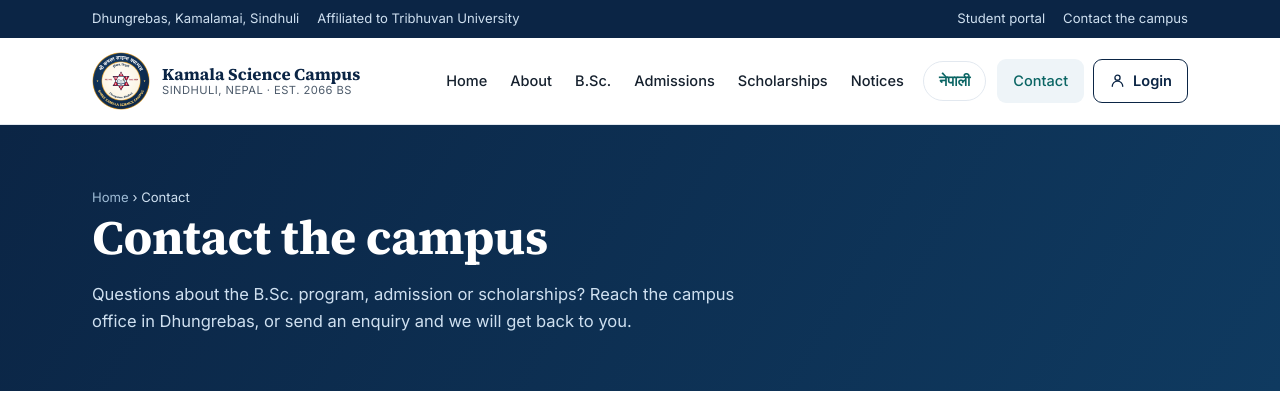
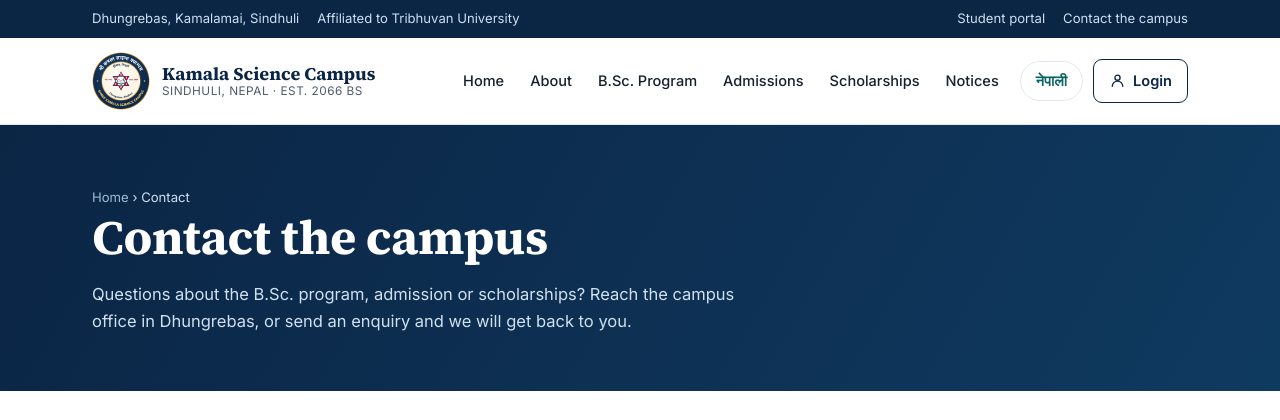
Before and after one commit to newstep12/KamalaScienceCampus, a PHP site: page /contact.html in a window 1280 px wide. Shown: the top 420 px of the page. Run offline with PHP 8.4, Linux system fonts and the light colour scheme.

Commit message:
Drop Contact from the navigation, leaving Login as its only button
Contact was in the navigation three times over — the top bar links to it,
the footer links to it, and every page but programs.html links to it in the
body — so it was the item to give up now that the row also carries Login.
Login is left as the single button on the right, which reads more clearly
than two buttons competing beside each other.

Its ~104px pays back the compromises the Login button forced last commit:
"B.Sc." is "B.Sc. Program" again and the wordmark returns to its own size.
Nav links keep 2px less padding and a hair less type size, which is the
least visible way to hold a margin: measured with the web fonts blocked the
row needs 1045px, so the menu button goes back to taking over below 1120px
rather than 1140px — in main.js too.

The .nav-cta rules went with it; Contact was their only user.

Co-Authored-By: Claude Opus 5 <noreply@anthropic.com>

```diff
--- a/assets/css/styles.css
+++ b/assets/css/styles.css
@@ -105,9 +105,9 @@ p:last-child { margin-bottom: 0; }
 .brand-text { display: flex; flex-direction: column; line-height: 1.15; }
 .brand-name {
   font-family: var(--serif); font-weight: 700;
-  font-size: 1.04rem; color: var(--navy);
+  font-size: 1.12rem; color: var(--navy);
 }
-.brand-sub { font-size: .7rem; color: var(--ink-soft); letter-spacing: .04em; text-transform: uppercase; }
+.brand-sub { font-size: .74rem; color: var(--ink-soft); letter-spacing: .04em; text-transform: uppercase; }
 
 .nav-toggle {
   display: none;
@@ -116,21 +116,16 @@ p:last-child { margin-bottom: 0; }
 }
 
 .nav ul {
-  display: flex; align-items: center; gap: 3px;
+  display: flex; align-items: center; gap: 4px;
   list-style: none; margin: 0; padding: 0;
 }
 .nav a {
-  display: block; padding: 9px 10px;
+  display: block; padding: 9px 11px;
   border-radius: var(--radius-sm);
   color: var(--ink); font-size: .91rem; font-weight: 500;
 }
 .nav a:hover { background: var(--bg-tint); text-decoration: none; }
 .nav a[aria-current="page"] { color: var(--teal-600); background: var(--bg-tint); }
-.nav .nav-cta {
-  background: var(--navy); color: #fff; margin-left: 8px; padding: 10px 16px;
-}
-.nav .nav-cta:hover { background: var(--navy-700); }
-
 /* Portal sign-in — the last item on the right of the navigation. Outlined so
    it reads as a second action without competing with the Contact button. */
 .nav .nav-login {
@@ -439,9 +434,9 @@ textarea { min-height: 130px; resize: vertical; }
   .split, .contact-grid { grid-template-columns: 1fr; gap: 30px; }
 }
 
-/* On one line the English navigation needs the wrap at its full width, so it
-   only fits from 1140px up. Narrower than that the menu button takes over. */
-@media (max-width: 1139px) {
+/* On one line the English navigation needs about 1090px, measured with the
+   web fonts blocked. Narrower than that, the menu button takes over. */
+@media (max-width: 1120px) {
   .nav-toggle { display: block; }
   .nav {
     position: absolute; left: 0; right: 0; top: 100%;
@@ -453,7 +448,6 @@ textarea { min-height: 130px; resize: vertical; }
   .nav.open { display: block; }
   .nav ul { flex-direction: column; align-items: stretch; gap: 2px; }
   .nav a { padding: 12px 10px; }
-  .nav .nav-cta { margin: 10px 0 0; text-align: center; }
   .nav .nav-login { display: flex; margin: 8px 0 0; justify-content: center; }
   .site-header .wrap { position: relative; }
 }
@@ -519,7 +513,7 @@ table.table-kv th[scope="row"] {
   margin-inline-start: 6px;
 }
 .nav .lang-switch:hover { background: var(--bg-tint); text-decoration: none; }
-@media (max-width: 1139px) {
+@media (max-width: 1120px) {
   .nav .lang-switch { margin: 8px 0 0; text-align: center; }
 }
 
--- a/assets/js/main.js
+++ b/assets/js/main.js
@@ -24,7 +24,7 @@
 
     nav.addEventListener("click", function (e) {
       // Matches the menu-button breakpoint in styles.css
-      if (e.target.tagName === "A" && window.innerWidth <= 1139) {
+      if (e.target.tagName === "A" && window.innerWidth <= 1120) {
         nav.classList.remove("open");
         toggle.setAttribute("aria-expanded", "false");
         toggle.textContent = "☰ Menu";
--- a/contact.html
+++ b/contact.html
@@ -11,7 +11,7 @@
 <link rel="preconnect" href="https://fonts.googleapis.com">
 <link rel="preconnect" href="https://fonts.gstatic.com" crossorigin>
 <link rel="stylesheet" href="https://fonts.googleapis.com/css2?family=Inter:wght@400;500;600;700&family=Source+Serif+4:opsz,wght@8..60,600;8..60,700&family=Noto+Sans+Devanagari:wght@400;500;600&display=swap">
-<link rel="stylesheet" href="assets/css/styles.css?v=9f36a5ecde">
+<link rel="stylesheet" href="assets/css/styles.css?v=dddff58d9f">
 <link rel="icon" type="image/png" sizes="192x192" href="assets/img/logo-192.png">
 </head>
 <body data-page="contact">
@@ -47,12 +47,11 @@
       <ul>
         <li><a href="index.html" data-nav="home">Home</a></li>
         <li><a href="about.html" data-nav="about">About</a></li>
-        <li><a href="programs.html" data-nav="programs">B.Sc.</a></li>
+        <li><a href="programs.html" data-nav="programs">B.Sc. Program</a></li>
         <li><a href="admissions.html" data-nav="admissions">Admissions</a></li>
         <li><a href="scholarships.html" data-nav="scholarships">Scholarships</a></li>
         <li><a href="notices.php" data-nav="notices">Notices</a></li>
         <li><a class="lang-switch" href="ne/contact.html" hreflang="ne" lang="ne">नेपाली</a></li>
-        <li><a class="nav-cta" href="contact.html" data-nav="contact">Contact</a></li>
         <li><a class="nav-login" href="portal/index.php"><svg viewBox="0 0 24 24" fill="none" stroke="currentColor" stroke-width="1.9" stroke-linecap="round" stroke-linejoin="round" aria-hidden="true" focusable="false"><circle cx="12" cy="8" r="3.6"/><path d="M4.6 20.2a7.4 7.4 0 0 1 14.8 0"/></svg><span>Login</span></a></li>
       </ul>
     </nav>
@@ -229,7 +228,7 @@
   </div>
 </footer>
 
-<script src="assets/js/main.js?v=9f36a5ecde"></script>
+<script src="assets/js/main.js?v=dddff58d9f"></script>
 
 </body>
 </html>
--- a/ne/about.html
+++ b/ne/about.html
@@ -11,7 +11,7 @@
 <link rel="preconnect" href="https://fonts.googleapis.com">
 <link rel="preconnect" href="https://fonts.gstatic.com" crossorigin>
 <link rel="stylesheet" href="https://fonts.googleapis.com/css2?family=Inter:wght@400;500;600;700&family=Source+Serif+4:opsz,wght@8..60,600;8..60,700&family=Noto+Sans+Devanagari:wght@400;500;600&display=swap">
-<link rel="stylesheet" href="../assets/css/styles.css?v=9f36a5ecde">
+<link rel="stylesheet" href="../assets/css/styles.css?v=dddff58d9f">
 <link rel="icon" type="image/png" sizes="192x192" href="../assets/img/logo-192.png">
 </head>
 <body data-page="about" class="lang-ne">
@@ -52,7 +52,6 @@
         <li><a href="scholarships.html" data-nav="scholarships">छात्रवृत्ति</a></li>
         <li><a href="../notices.php?lang=ne" data-nav="notices">सूचना</a></li>
         <li><a class="lang-switch" href="../about.html" hreflang="en" lang="en">English</a></li>
-        <li><a class="nav-cta" href="contact.html" data-nav="contact">सम्पर्क</a></li>
         <li><a class="nav-login" href="../portal/index.php?lang=ne"><svg viewBox="0 0 24 24" fill="none" stroke="currentColor" stroke-width="1.9" stroke-linecap="round" stroke-linejoin="round" aria-hidden="true" focusable="false"><circle cx="12" cy="8" r="3.6"/><path d="M4.6 20.2a7.4 7.4 0 0 1 14.8 0"/></svg><span>लग इन</span></a></li>
       </ul>
     </nav>
@@ -458,7 +457,7 @@
   </div>
 </footer>
 
-<script src="../assets/js/main.js?v=9f36a5ecde"></script>
+<script src="../assets/js/main.js?v=dddff58d9f"></script>
 
 </body>
 </html>
--- a/ne/admissions.html
+++ b/ne/admissions.html
@@ -11,7 +11,7 @@
 <link rel="preconnect" href="https://fonts.googleapis.com">
 <link rel="preconnect" href="https://fonts.gstatic.com" crossorigin>
 <link rel="stylesheet" href="https://fonts.googleapis.com/css2?family=Inter:wght@400;500;600;700&family=Source+Serif+4:opsz,wght@8..60,600;8..60,700&family=Noto+Sans+Devanagari:wght@400;500;600&display=swap">
-<link rel="stylesheet" href="../assets/css/styles.css?v=9f36a5ecde">
+<link rel="stylesheet" href="../assets/css/styles.css?v=dddff58d9f">
 <link rel="icon" type="image/png" sizes="192x192" href="../assets/img/logo-192.png">
 </head>
 <body data-page="admissions" class="lang-ne">
@@ -52,7 +52,6 @@
         <li><a href="scholarships.html" data-nav="scholarships">छात्रवृत्ति</a></li>
         <li><a href="../notices.php?lang=ne" data-nav="notices">सूचना</a></li>
         <li><a class="lang-switch" href="../admissions.html" hreflang="en" lang="en">English</a></li>
-        <li><a class="nav-cta" href="contact.html" data-nav="contact">सम्पर्क</a></li>
         <li><a class="nav-login" href="../portal/index.php?lang=ne"><svg viewBox="0 0 24 24" fill="none" stroke="currentColor" stroke-width="1.9" stroke-linecap="round" stroke-linejoin="round" aria-hidden="true" focusable="false"><circle cx="12" cy="8" r="3.6"/><path d="M4.6 20.2a7.4 7.4 0 0 1 14.8 0"/></svg><span>लग इन</span></a></li>
       </ul>
     </nav>
@@ -290,7 +289,7 @@
   </div>
 </footer>
 
-<script src="../assets/js/main.js?v=9f36a5ecde"></script>
+<script src="../assets/js/main.js?v=dddff58d9f"></script>
 
 </body>
 </html>
--- a/ne/contact.html
+++ b/ne/contact.html
@@ -11,7 +11,7 @@
 <link rel="preconnect" href="https://fonts.googleapis.com">
 <link rel="preconnect" href="https://fonts.gstatic.com" crossorigin>
 <link rel="stylesheet" href="https://fonts.googleapis.com/css2?family=Inter:wght@400;500;600;700&family=Source+Serif+4:opsz,wght@8..60,600;8..60,700&family=Noto+Sans+Devanagari:wght@400;500;600&display=swap">
-<link rel="stylesheet" href="../assets/css/styles.css?v=9f36a5ecde">
+<link rel="stylesheet" href="../assets/css/styles.css?v=dddff58d9f">
 <link rel="icon" type="image/png" sizes="192x192" href="../assets/img/logo-192.png">
 </head>
 <body data-page="contact" class="lang-ne">
@@ -52,7 +52,6 @@
         <li><a href="scholarships.html" data-nav="scholarships">छात्रवृत्ति</a></li>
         <li><a href="../notices.php?lang=ne" data-nav="notices">सूचना</a></li>
         <li><a class="lang-switch" href="../contact.html" hreflang="en" lang="en">English</a></li>
-        <li><a class="nav-cta" href="contact.html" data-nav="contact">सम्पर्क</a></li>
         <li><a class="nav-login" href="../portal/index.php?lang=ne"><svg viewBox="0 0 24 24" fill="none" stroke="currentColor" stroke-width="1.9" stroke-linecap="round" stroke-linejoin="round" aria-hidden="true" focusable="false"><circle cx="12" cy="8" r="3.6"/><path d="M4.6 20.2a7.4 7.4 0 0 1 14.8 0"/></svg><span>लग इन</span></a></li>
       </ul>
     </nav>
@@ -226,7 +225,7 @@
   </div>
 </footer>
 
-<script src="../assets/js/main.js?v=9f36a5ecde"></script>
+<script src="../assets/js/main.js?v=dddff58d9f"></script>
 
 </body>
 </html>
--- a/ne/index.html
+++ b/ne/index.html
@@ -11,7 +11,7 @@
 <link rel="preconnect" href="https://fonts.googleapis.com">
 <link rel="preconnect" href="https://fonts.gstatic.com" crossorigin>
 <link rel="stylesheet" href="https://fonts.googleapis.com/css2?family=Inter:wght@400;500;600;700&family=Source+Serif+4:opsz,wght@8..60,600;8..60,700&family=Noto+Sans+Devanagari:wght@400;500;600&display=swap">
-<link rel="stylesheet" href="../assets/css/styles.css?v=9f36a5ecde">
+<link rel="stylesheet" href="../assets/css/styles.css?v=dddff58d9f">
 <link rel="icon" type="image/png" sizes="192x192" href="../assets/img/logo-192.png">
 </head>
 <body data-page="home" class="lang-ne">
@@ -52,7 +52,6 @@
         <li><a href="scholarships.html" data-nav="scholarships">छात्रवृत्ति</a></li>
         <li><a href="../notices.php?lang=ne" data-nav="notices">सूचना</a></li>
         <li><a class="lang-switch" href="../index.html" hreflang="en" lang="en">English</a></li>
-        <li><a class="nav-cta" href="contact.html" data-nav="contact">सम्पर्क</a></li>
         <li><a class="nav-login" href="../portal/index.php?lang=ne"><svg viewBox="0 0 24 24" fill="none" stroke="currentColor" stroke-width="1.9" stroke-linecap="round" stroke-linejoin="round" aria-hidden="true" focusable="false"><circle cx="12" cy="8" r="3.6"/><path d="M4.6 20.2a7.4 7.4 0 0 1 14.8 0"/></svg><span>लग इन</span></a></li>
       </ul>
     </nav>
@@ -299,7 +298,7 @@
   </div>
 </footer>
 
-<script src="../assets/js/main.js?v=9f36a5ecde"></script>
+<script src="../assets/js/main.js?v=dddff58d9f"></script>
 
 </body>
 </html>
--- a/ne/programs.html
+++ b/ne/programs.html
@@ -11,7 +11,7 @@
 <link rel="preconnect" href="https://fonts.googleapis.com">
 <link rel="preconnect" href="https://fonts.gstatic.com" crossorigin>
 <link rel="stylesheet" href="https://fonts.googleapis.com/css2?family=Inter:wght@400;500;600;700&family=Source+Serif+4:opsz,wght@8..60,600;8..60,700&family=Noto+Sans+Devanagari:wght@400;500;600&display=swap">
-<link rel="stylesheet" href="../assets/css/styles.css?v=9f36a5ecde">
+<link rel="stylesheet" href="../assets/css/styles.css?v=dddff58d9f">
 <link rel="icon" type="image/png" sizes="192x192" href="../assets/img/logo-192.png">
 </head>
 <body data-page="programs" class="lang-ne">
@@ -52,7 +52,6 @@
         <li><a href="scholarships.html" data-nav="scholarships">छात्रवृत्ति</a></li>
         <li><a href="../notices.php?lang=ne" data-nav="notices">सूचना</a></li>
         <li><a class="lang-switch" href="../programs.html" hreflang="en" lang="en">English</a></li>
-        <li><a class="nav-cta" href="contact.html" data-nav="contact">सम्पर्क</a></li>
         <li><a class="nav-login" href="../portal/index.php?lang=ne"><svg viewBox="0 0 24 24" fill="none" stroke="currentColor" stroke-width="1.9" stroke-linecap="round" stroke-linejoin="round" aria-hidden="true" focusable="false"><circle cx="12" cy="8" r="3.6"/><path d="M4.6 20.2a7.4 7.4 0 0 1 14.8 0"/></svg><span>लग इन</span></a></li>
       </ul>
     </nav>
@@ -282,7 +281,7 @@
   </div>
 </footer>
 
-<script src="../assets/js/main.js?v=9f36a5ecde"></script>
+<script src="../assets/js/main.js?v=dddff58d9f"></script>
 
 </body>
 </html>
--- a/ne/scholarships.html
+++ b/ne/scholarships.html
@@ -11,7 +11,7 @@
 <link rel="preconnect" href="https://fonts.googleapis.com">
 <link rel="preconnect" href="https://fonts.gstatic.com" crossorigin>
 <link rel="stylesheet" href="https://fonts.googleapis.com/css2?family=Inter:wght@400;500;600;700&family=Source+Serif+4:opsz,wght@8..60,600;8..60,700&family=Noto+Sans+Devanagari:wght@400;500;600&display=swap">
-<link rel="stylesheet" href="../assets/css/styles.css?v=9f36a5ecde">
+<link rel="stylesheet" href="../assets/css/styles.css?v=dddff58d9f">
 <link rel="icon" type="image/png" sizes="192x192" href="../assets/img/logo-192.png">
 </head>
 <body data-page="scholarships" class="lang-ne">
@@ -52,7 +52,6 @@
         <li><a href="scholarships.html" data-nav="scholarships">छात्रवृत्ति</a></li>
         <li><a href="../notices.php?lang=ne" data-nav="notices">सूचना</a></li>
         <li><a class="lang-switch" href="../scholarships.html" hreflang="en" lang="en">English</a></li>
-        <li><a class="nav-cta" href="contact.html" data-nav="contact">सम्पर्क</a></li>
         <li><a class="nav-login" href="../portal/index.php?lang=ne"><svg viewBox="0 0 24 24" fill="none" stroke="currentColor" stroke-width="1.9" stroke-linecap="round" stroke-linejoin="round" aria-hidden="true" focusable="false"><circle cx="12" cy="8" r="3.6"/><path d="M4.6 20.2a7.4 7.4 0 0 1 14.8 0"/></svg><span>लग इन</span></a></li>
       </ul>
     </nav>
@@ -244,7 +243,7 @@
   </div>
 </footer>
 
-<script src="../assets/js/main.js?v=9f36a5ecde"></script>
+<script src="../assets/js/main.js?v=dddff58d9f"></script>
 
 </body>
 </html>
--- a/src/partials-ne/header.html
+++ b/src/partials-ne/header.html
@@ -34,7 +34,6 @@
         <li><a href="scholarships.html" data-nav="scholarships">छात्रवृत्ति</a></li>
         <li><a href="{{BASE}}notices.php?lang=ne" data-nav="notices">सूचना</a></li>
         <li><a class="lang-switch" href="{{ALT}}" hreflang="en" lang="en">English</a></li>
-        <li><a class="nav-cta" href="contact.html" data-nav="contact">सम्पर्क</a></li>
         <li><a class="nav-login" href="{{BASE}}portal/index.php?lang=ne"><svg viewBox="0 0 24 24" fill="none" stroke="currentColor" stroke-width="1.9" stroke-linecap="round" stroke-linejoin="round" aria-hidden="true" focusable="false"><circle cx="12" cy="8" r="3.6"/><path d="M4.6 20.2a7.4 7.4 0 0 1 14.8 0"/></svg><span>लग इन</span></a></li>
       </ul>
     </nav>
--- a/src/partials/header.html
+++ b/src/partials/header.html
@@ -29,12 +29,11 @@
       <ul>
         <li><a href="index.html" data-nav="home">Home</a></li>
         <li><a href="about.html" data-nav="about">About</a></li>
-        <li><a href="programs.html" data-nav="programs">B.Sc.</a></li>
+        <li><a href="programs.html" data-nav="programs">B.Sc. Program</a></li>
         <li><a href="admissions.html" data-nav="admissions">Admissions</a></li>
         <li><a href="scholarships.html" data-nav="scholarships">Scholarships</a></li>
         <li><a href="{{BASE}}notices.php" data-nav="notices">Notices</a></li>
         <li><a class="lang-switch" href="{{ALT}}" hreflang="ne" lang="ne">नेपाली</a></li>
-        <li><a class="nav-cta" href="contact.html" data-nav="contact">Contact</a></li>
         <li><a class="nav-login" href="{{BASE}}portal/index.php"><svg viewBox="0 0 24 24" fill="none" stroke="currentColor" stroke-width="1.9" stroke-linecap="round" stroke-linejoin="round" aria-hidden="true" focusable="false"><circle cx="12" cy="8" r="3.6"/><path d="M4.6 20.2a7.4 7.4 0 0 1 14.8 0"/></svg><span>Login</span></a></li>
       </ul>
     </nav>
```
Also changed, not shown: about.html (+3 -4 lines), admissions.html (+3 -4 lines), index.html (+3 -4 lines), programs.html (+3 -4 lines), scholarships.html (+3 -4 lines).
